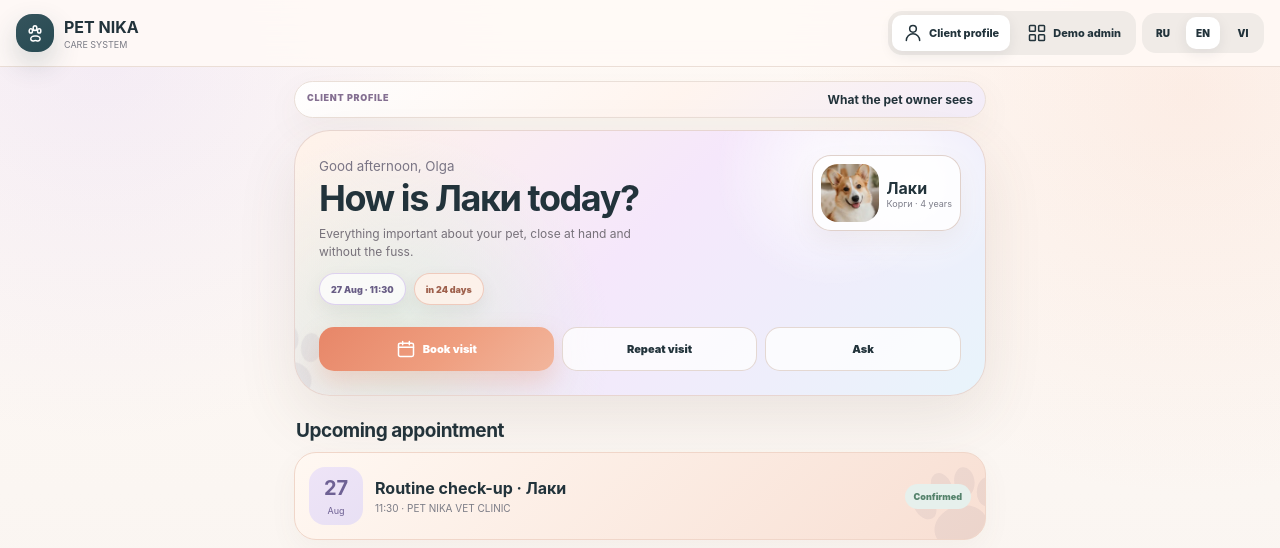
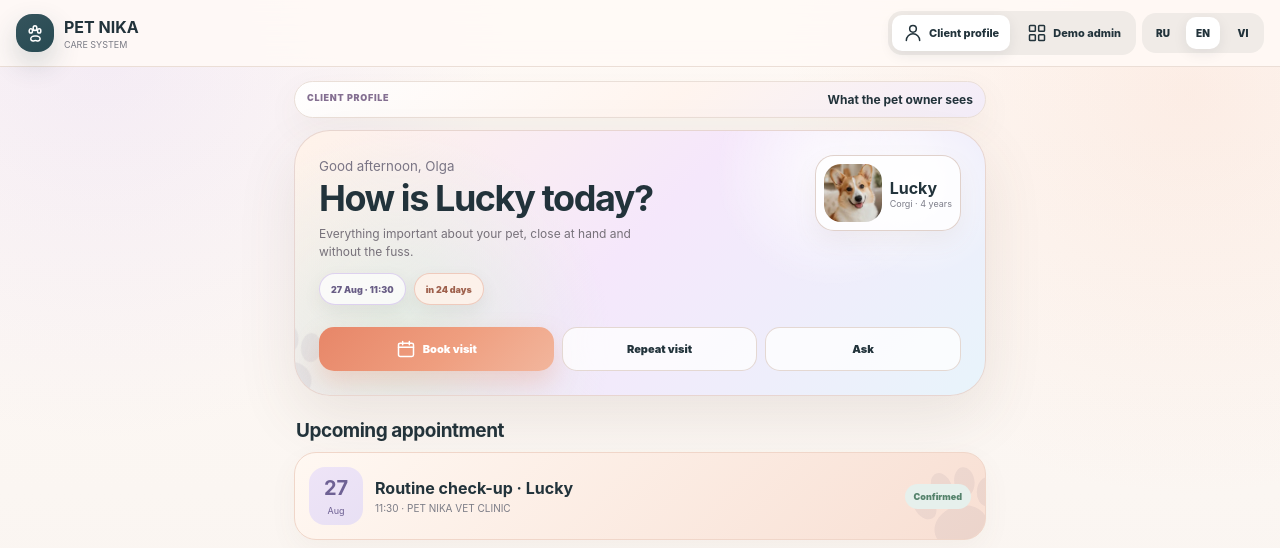
Before and after one commit to mirozdanie6v/pet-nika, a Next.js app: page / in a window 1280 px wide. Shown: the top 548 px of the page. Built offline with nearby package versions, Linux system fonts and the light colour scheme.

Commit message:
Localize pet names and breeds in client UI

```diff
--- a/components/ClientApp.tsx
+++ b/components/ClientApp.tsx
@@ -6,7 +6,8 @@ import { Icon } from '@/components/Icon';
 import { PetEditor } from '@/components/PetEditor';
 import { useApp } from '@/components/AppProvider';
 import { demoImages, getPetPhoto, servicePhotos } from '@/lib/demo-images';
-import { localizedPetValue, ui } from '@/lib/i18n';
+import { ui } from '@/lib/i18n';
+import { localizedPetDisplay } from '@/lib/pet-display';
 import { services } from '@/lib/demo-data';
 import type { Language, Pet } from '@/types';
 
@@ -27,17 +28,17 @@ export function ClientApp(){
  const defaultSpecies=state.language==='ru'?'Собака':state.language==='en'?'Dog':'Chó';
  const newPet=()=>setEditor({id:`pet-${Date.now()}`,petId:`#N${Math.floor(Math.random()*9000+1000)}`,owner:'Ольга',name:'',species:defaultSpecies,breed:'',birthDate:'',age:'',sex:'',weight:'',color:'',sterilized:false,behavior:'',allergies:'',healthNotes:'',ownerNotes:'',clinicNotes:'',lastVisit:'—',nextReminder:'—'});
  const persist=(pet:Pet)=>state.pets.some(p=>p.id===pet.id)?savePet(pet):addPet(pet);
- const petValue=(value:string)=>localizedPetValue(state.language,value);
+ const petValue=(value:string)=>localizedPetDisplay(state.language,value);
 
  return <>
   <div className="role-banner"><div><span className="eyebrow">{c.clientEyebrow}</span><b>{c.clientHint}</b></div></div>
   <div className="client-shell">
    {screen==='home'&&<>
     <section className="client-hero premium-hero paw-surface">
-      <div className="hero-copy"><small>{c.hello}</small><h1>{c.howToday(active.name)}</h1><p>{c.heroText}</p></div>
+      <div className="hero-copy"><small>{c.hello}</small><h1>{c.howToday(petValue(active.name))}</h1><p>{c.heroText}</p></div>
       <button className="pet-chip photo-chip" onClick={()=>setScreen('pet')}>
-        <img src={getPetPhoto(active)} alt={active.name}/>
-        <span><b>{active.name}</b><small>{active.breed} · {petValue(active.age)}</small></span>
+        <img src={getPetPhoto(active)} alt={petValue(active.name)}/>
+        <span><b>{petValue(active.name)}</b><small>{petValue(active.breed)} · {petValue(active.age)}</small></span>
       </button>
       <div className="hero-floating"><span className="floating-pill lavender-pill">27 {c.august} · 11:30</span><span className="floating-pill peach-pill">{c.in24}</span></div>
       <div className="hero-actions">
@@ -50,7 +51,7 @@ export function ClientApp(){
     <SectionTitle title={c.upcoming}/>
     <div className="card appointment-card gradient-peach paw-card">
       <div className="date-box"><b>27</b><small>{c.august}</small></div>
-      <div><b>{c.routine} · {active.name}</b><p>11:30 · PET NIKA VET CLINIC</p></div>
+      <div><b>{c.routine} · {petValue(active.name)}</b><p>11:30 · PET NIKA VET CLINIC</p></div>
       <span className="status confirmed">{c.confirmed}</span>
     </div>
 
@@ -83,15 +84,15 @@ export function ClientApp(){
      <PageHead title={c.petTitle} subtitle={c.petSubtitle}/>
      <div className="pet-switcher">
        {state.pets.map(p=><button key={p.id} className={`pet-tab ${p.id===active.id?'active':''}`} onClick={()=>setActivePet(p.id)}>
-         <span className="pet-tab-photo"><img src={getPetPhoto(p)} alt={p.name}/></span>
-         <span><b>{p.name}</b><small>{p.breed}</small></span>
+         <span className="pet-tab-photo"><img src={getPetPhoto(p)} alt={petValue(p.name)}/></span>
+         <span><b>{petValue(p.name)}</b><small>{petValue(p.breed)}</small></span>
        </button>)}
        <button className="pet-tab add" onClick={newPet}><Icon name="plus"/>{c.addPet}</button>
      </div>
      <div className="pet-profile premium-pet-profile paw-surface">
        <div className="pet-profile-head">
-         <div className="pet-avatar pet-avatar-large"><img src={getPetPhoto(active)} alt={active.name}/></div>
-         <div><span className="pet-kicker">{c.favourite}</span><h2>{active.name}</h2><p>{petValue(active.species)} · {active.breed} · {petValue(active.age)}</p></div>
+         <div className="pet-avatar pet-avatar-large"><img src={getPetPhoto(active)} alt={petValue(active.name)}/></div>
+         <div><span className="pet-kicker">{c.favourite}</span><h2>{petValue(active.name)}</h2><p>{petValue(active.species)} · {petValue(active.breed)} · {petValue(active.age)}</p></div>
          <button className="btn ghost" onClick={()=>setEditor(active)}><Icon name="edit"/>{c.edit}</button>
        </div>
        <div className="pet-stats"><Stat label={c.weight} value={active.weight}/><Stat label={c.sex} value={petValue(active.sex)}/><Stat label="PET ID" value={active.petId}/><Stat label={c.reminder} value={active.nextReminder}/></div>
@@ -102,8 +103,8 @@ export function ClientApp(){
    {screen==='profile'&&<>
      <PageHead title={c.profile} subtitle={c.profileSubtitle}/>
      <button className="profile-pet-banner paw-card" onClick={()=>setScreen('pet')}>
-       <img src={getPetPhoto(active)} alt={active.name}/>
-       <span><small>{c.yourPet}</small><b>{active.name}</b><em>{active.breed} · {petValue(active.age)}</em></span><span>›</span>
+       <img src={getPetPhoto(active)} alt={petValue(active.name)}/>
+       <span><small>{c.yourPet}</small><b>{petValue(active.name)}</b><em>{petValue(active.breed)} · {petValue(active.age)}</em></span><span>›</span>
      </button>
      <div className="profile-list"><ActionRow icon="paw" title={c.myPets} text={`${state.pets.length}`} onClick={()=>setScreen('pet')}/><ActionRow icon="calendar" title={c.myAppointments} text={c.activeDemo}/><ActionRow icon="bell" title={c.reminders} text={c.repeatVisits}/><ActionRow icon="message" title={c.contactClinic} text={c.channelPending}/></div>
    </>}
```
